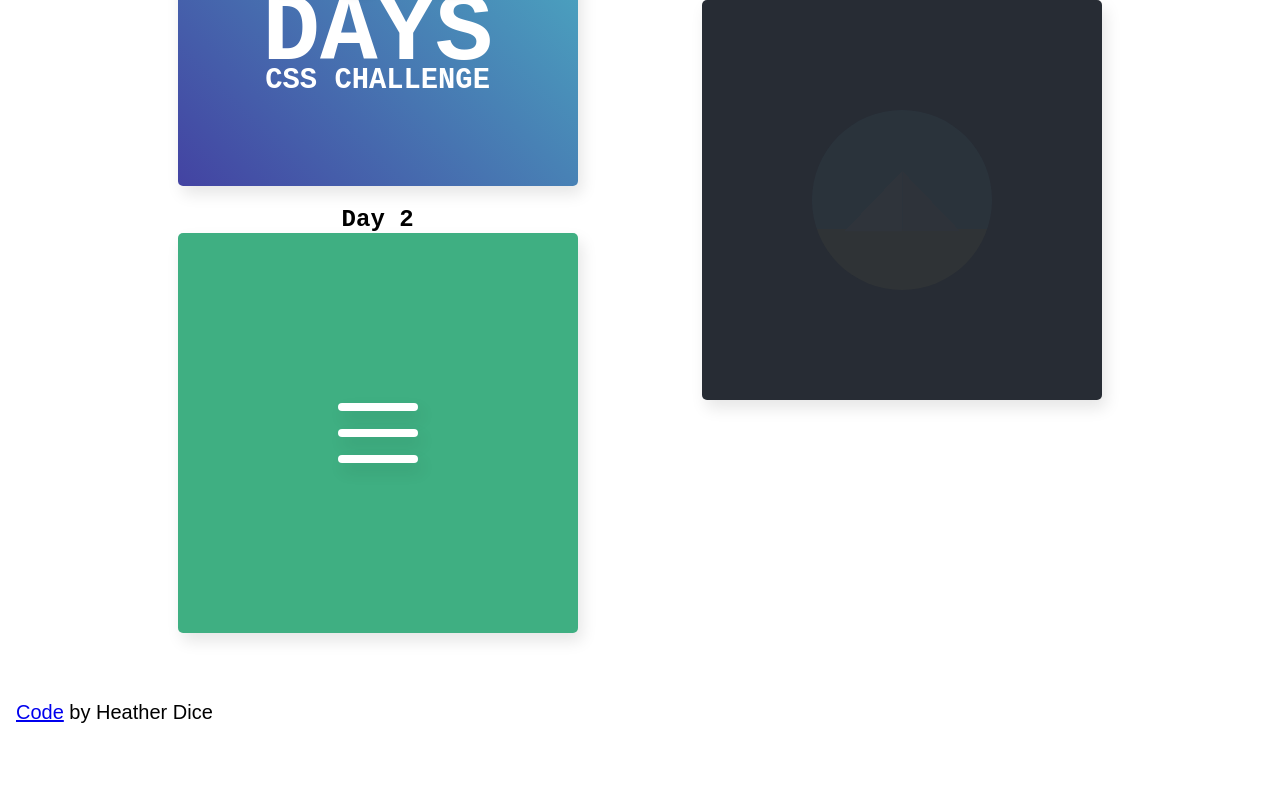
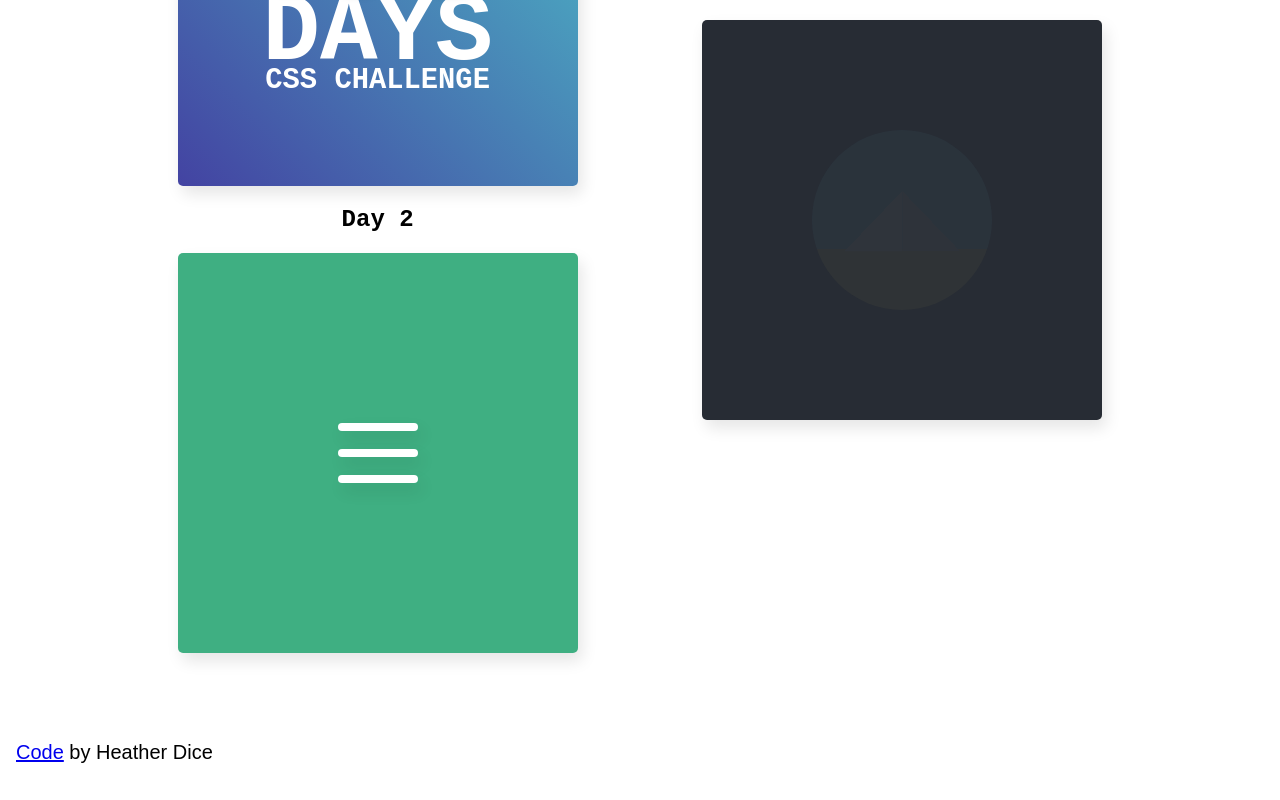
Before and after one commit to heatherdice/100_days_css, a React (Create React App) app: page / in a window 1280 px wide. Shown: the part 1088-1888 px from the top of the page. Before the commit the page ends 1848 px from the top, so only its background shows below. Built offline with nearby package versions, Linux system fonts and the light colour scheme.

Commit message:
CSS consolidation

```diff
--- a/src/components/days/Day1.js
+++ b/src/components/days/Day1.js
@@ -4,7 +4,7 @@ import "../../styles/dayStyles/Day1.css";
 export default function Day1() {
     return (
         // blue box container
-        <div className="day1-container">
+        <div className="day-container container-color1">
 
             {/* 100 */}
             <div className="numbers">
--- a/src/components/days/Day2.js
+++ b/src/components/days/Day2.js
@@ -24,7 +24,7 @@ export default function Day2({ onClick }) {
 
     return (
         // green box container
-        <div className="day2-container">
+        <div className="day-container container-color2">
 
             {/* hamburger menu */}
             <div className="day2-hamburger static-hamburger" onClick={onClick}>
--- a/src/components/days/Day3.js
+++ b/src/components/days/Day3.js
@@ -5,7 +5,7 @@ export default function Day3() {
     return (
         <>
             {/* black box container */}
-            <div class="day3-container">
+            <div class="day-container container-color3">
 
                 {/* circle containing image */}
                 <div class="day3-circle">
--- a/src/styles/Days.css
+++ b/src/styles/Days.css
@@ -38,20 +38,42 @@
     width: 25em;
 }
 
+.day-container {
+    display: flex;
+    align-items: center;
+    justify-content: center;
+    z-index: 1;
+    width: 100%;
+    height: 25em;
+    margin: 1.25em -12.5em;
+    overflow: hidden;
+    border-radius: 5px;
+	box-shadow: 4px 8px 16px 0 rgba(0,0,0,0.1);
+    -webkit-font-smoothing: antialiased;
+	-moz-osx-font-smoothing: grayscale;
+}
+
 /* tablet styling */
 @media (max-width: 945px) {
     .grid-blocks {
         width: 16em;
     }
+    .day-container {
+        height: 16em;
+    }
 }
 
 /* mobile styling */
 @media (max-width: 600px) {
+    .page-container {
+        flex-direction: column;
+    }
     .grid-blocks {
         width: 18.75em;
         /* height: 21em; */
     }
-    .page-container {
-        flex-direction: column;
+    .day-container {
+        margin: .25em -11em;
+		height: 18em;
     }
 }
--- a/src/styles/dayStyles/Day1.css
+++ b/src/styles/dayStyles/Day1.css
@@ -1,34 +1,27 @@
 /* Day 1 Styles */
 
-/* blue box container, numbers, centered text */
-.day1-container, .numbers, .center {
+/* numbers, centered text */
+.numbers, .center {
 	display: flex;
 }
 
-.day1-container, .center {
+/* centered text */
+.center {
 	align-items: center;
 	justify-content: center;
 }
 
-/* blue box container, flat of 1, both 0's */
+/* flat of 1, both 0's */
 .one-flag, .one-stem, .circle, .circle-two {
 	position: relative;
 }
 
 /* blue box container */
-.day1-container {
+.container-color1 {
+	background-image: linear-gradient(to bottom left, #4DC0C8, #4343A2);
+}
+.day-container {
 	flex-direction: column;
-	z-index: 1;
-	left: 50%;
-	width: 100%;
-	height: 25em;
-	margin: 1.25em -12.5em;
-	border-radius: 5px;
-	box-shadow: 4px 8px 16px 0 rgba(0,0,0,0.1);
-	overflow: hidden;
-	background-image: linear-gradient(to bottom left, #4DC0C8, #4343A2);
-	-webkit-font-smoothing: antialiased;
-	-moz-osx-font-smoothing: grayscale;
 }
 
 /* numbers container */
@@ -46,7 +39,6 @@
 .one-flag, .one-stem, .circle, .circle-two {
 	box-shadow: 0 3px 10px rgba(0, 0, 0, 0.4);
 }
-
 .one-stem, .circle, .circle-two {
 	margin-bottom: 0.5em;
 }
@@ -59,7 +51,6 @@
 	height: 2.5em;
 	transform: rotate(50deg);
 }
-
 .one-stem {
 	left: 1em;
 	z-index: 4;
@@ -72,12 +63,10 @@
 	left: 0.625em;
 	z-index: 3;
 }
-
 .circle-two {
 	z-index: 2;
 	left: -0.313em;
 }
-
 .circle, .circle-two {
 	border: 1.6em solid white;
 	height: 3.75em;
@@ -93,20 +82,15 @@
 	font-weight: bold;
 	line-height: .75;
 }
-
 .days {
 	font-size: 6em;
 }
-
 .css-challenge {
 	font-size: 1.8em;
 }
 
 /* tablet styling */
 @media (max-width: 945px) {
-	.day1-container {
-		height: 16em;
-	}
 	.one-flag {
 		width: .8em;
 		height: 1.75em;
@@ -130,10 +114,6 @@
 
 /* mobile styling */
 @media (max-width: 600px) {
-	.day1-container {
-		margin: .25em -11em;
-		height: 18em;
-	}
 	.one-flag {
 		width: 1em;
 		height: 2em;
--- a/src/styles/dayStyles/Day2.css
+++ b/src/styles/dayStyles/Day2.css
@@ -1,32 +1,20 @@
 /* Day 2 Styles */
 
-/* green box container, hamburger menu */
-.day2-container, .day2-hamburger {
-	display: flex;
-	align-items: center;
-	justify-content: center;
-}
-
-.day2-container, .day2-top-line, .day2-middle-line, .day2-bottom-line {
+/* hamburger menu lines */
+.day2-top-line, .day2-middle-line, .day2-bottom-line {
 	border-radius: 5px;
 	box-shadow: 4px 8px 16px 0 rgba(0,0,0,0.1);
 }
 
 /* green box container */
-.day2-container {
-	z-index: 1;
-	left: 50%;
-	width: 100%;
-	height: 25em;
-	/* margin: 1.25em -12.5em; */
-	overflow: hidden;
+.container-color2 {
 	background: #3FAF82;
-	-webkit-font-smoothing: antialiased;
-	-moz-osx-font-smoothing: grayscale;
 }
 
 /* hamburger menu */
 .day2-hamburger {
+	display: flex;
+	align-items: center;
 	flex-direction: column;
 	justify-content: space-between;
 	height: 3.75em;
@@ -95,9 +83,6 @@
 
 /* tablet styling */
 @media (max-width: 945px) {
-    .day2-container {
-        height: 16em;
-    }
 	.day2-hamburger {
 		height: 1.8em;
 	}
@@ -107,11 +92,3 @@
 	}
 
 }
-
-/* mobile styling */
-@media (max-width: 600px) {
-	.day2-container {
-		margin: .25em -11em;
-		height: 18em;
-	}
-}
--- a/src/styles/dayStyles/Day3.css
+++ b/src/styles/dayStyles/Day3.css
@@ -1,21 +1,11 @@
 /* Day 3 styles */
 
 /* black box container */
-.day3-container {
-    display: flex;
-    align-items: center;
-    justify-content: center;
-    z-index: 1;
+.day-container {
     position: relative;
-    width: 100%;
-    height: 25em;
-    margin: 1.25em -12.5em;
-    border-radius: 5px;
-    box-shadow: 4px 8px 16px 0 rgba(0,0,0,0.1);
-	overflow: hidden;
+}
+.container-color3 {
 	background: #272C34;
-	-webkit-font-smoothing: antialiased;
-	-moz-osx-font-smoothing: grayscale;
 }
 
 /* centered circle in box container */
@@ -93,18 +83,3 @@
         height: 16em;
     }
 }
-
-/* tablet styling */
-@media (max-width: 945px) {
-    .day3-container {
-        height: 17em;
-    }
-}
-
-/* mobile styling */
-@media (max-width: 600px) {
-    .day3-container {
-        margin: .25em -11em;
-		height: 18em;
-    }
-}
```
